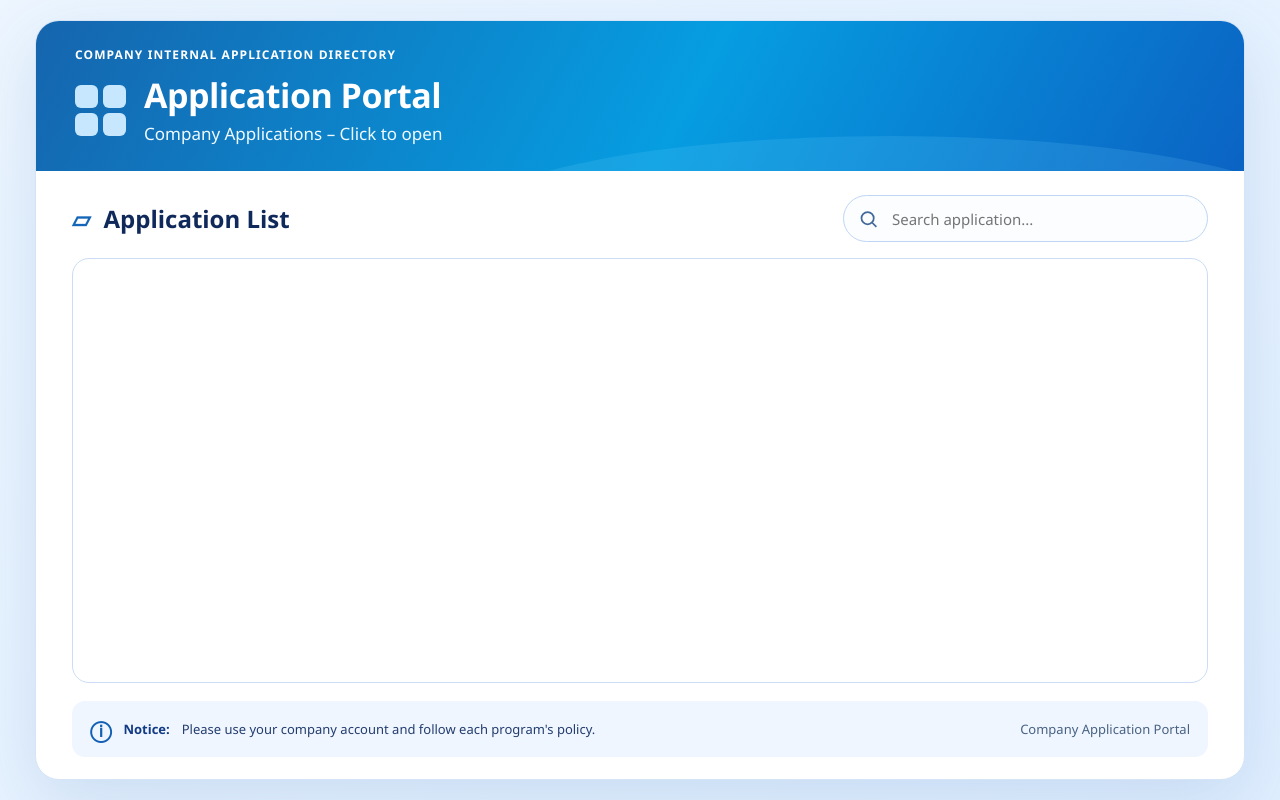
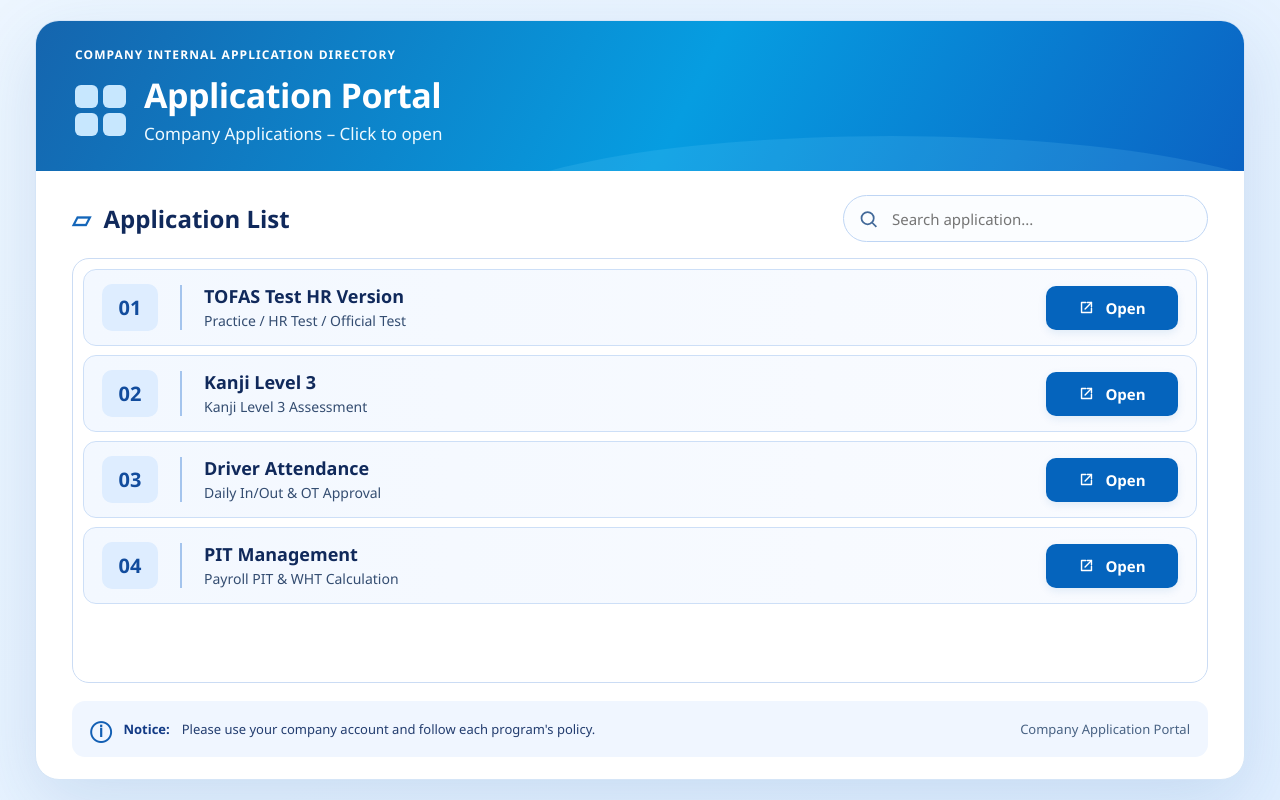
Before and after one commit to Zippy024/Company-App-Portal, a plain HTML site: page index.html in a window 1280 px wide. Drawn offline with Linux system fonts and the light colour scheme.

Commit message:
Update index.html

```diff
--- a/index.html
+++ b/index.html
@@ -31,7 +31,7 @@ h2{margin:0;font-size:24px;display:flex;align-items:center;gap:13px}
 .list{display:flex;flex-direction:column;gap:9px}.entry{border:1px solid #cddff7;border-radius:13px;background:linear-gradient(90deg,#f3f8ff,#f9fbff);padding:12px 18px;display:flex;align-items:center;gap:22px;min-height:77px}
 .num{background:#deedff;min-width:56px;height:47px;display:grid;place-items:center;border-radius:10px;font-weight:800;font-size:20px;color:#124c9d;font-variant-numeric:tabular-nums}
 .entry-copy{border-left:2px solid #a4c4ed;padding-left:22px;min-width:0;flex:1}.entry-title{font-size:18px;font-weight:750;line-height:1.3}.entry-description{font-size:14px;margin-top:3px;color:#344d71}
-.open{flex:none;background:#0564bd;border:0;border-radius:10px;color:#fff;font-size:15px;font-weight:700;min-height:44px;min-width:132px;cursor:pointer;display:inline-flex;justify-content:center;align-items:center;gap:10px;box-shadow:0 3px 9px #0064b31a}
+.open{text-decoration:none;flex:none;background:#0564bd;border:0;border-radius:10px;color:#fff;font-size:15px;font-weight:700;min-height:44px;min-width:132px;cursor:pointer;display:inline-flex;justify-content:center;align-items:center;gap:10px;box-shadow:0 3px 9px #0064b31a}
 .open:hover{background:#084f9a}.open:focus-visible{outline:3px solid #75b6ff;outline-offset:2px}.open svg{width:17px;height:17px}
 .empty{padding:35px 15px;text-align:center;color:#61718b}.notice{flex:none;display:flex;align-items:center;gap:12px;margin-top:18px;padding:14px 18px;background:#f0f6ff;border-radius:13px;color:#233d6f;font-size:13px}.notice strong{color:#123a85}.notice .info{font-size:21px;font-weight:bold;color:#125fb4}.updated{margin-left:auto;white-space:nowrap;color:#486283}
 .feedback{color:#a94327;font-size:13px;min-height:0;line-height:1.35}.feedback:not(:empty){margin-top:8px}
@@ -64,10 +64,10 @@ h2{margin:0;font-size:24px;display:flex;align-items:center;gap:13px}
   { name:'New Program', description:'Short description', url:'https://example.com' },
 ========================================================== */
 const APPS = [
-  { name:'TOFAS Test HR Version',       description:'Practice / HR Test / Official Test', url:'https://iida.appsmith.com/app/tofas/page1-6ab63d0d390253f7b72902f5?embed=true' },
-  { name:'Kanji Level 3',   description:'Check Answers & Details',            url:'https://forms.cloud.microsoft/r/uM1b3yxXek' },
-  { name:'Driver Attendance',        description:'Daily In/Out & OT Approval',         url:'' },
-  { name:'PIT Management',           description:'Payroll PIT & WHT Calculation',      url:'' }
+  { name:'TOFAS Test HR Version', description:'Practice / HR Test / Official Test', url:'https://iida.appsmith.com/app/tofas/page1-6ab63d0d390253f7b72902f5?embed=true' },
+  { name:'Kanji Level 3', description:'Kanji Level 3 Assessment', url:'https://forms.cloud.microsoft/r/uM1b3yxXek' },
+  { name:'Driver Attendance', description:'Daily In/Out & OT Approval', url:'' },
+  { name:'PIT Management', description:'Payroll PIT & WHT Calculation', url:'' }
 ];
 
 const list = document.getElementById('appList');
@@ -79,25 +79,15 @@ function validUrl(raw){
   try{const parsed = new URL(raw.trim());return parsed.protocol === 'https:' ? parsed.href : null;}catch{return null;}
 }
 function openApp(app){
-  const url=validUrl(app.url);
-  if(!url){feedback.textContent=`${app.name}: Link has not been added yet. Please contact the portal administrator.`;return;}
-  feedback.textContent='';
-
-function openApp(app){
   const url = validUrl(app.url);
-
   if (!url) {
-    feedback.textContent =
-      `${app.name}: Link has not been added yet. Please contact the portal administrator.`;
+    feedback.textContent = `${app.name}: Link has not been added yet. Please contact the portal administrator.`;
     return;
   }
-
   feedback.textContent = '';
-
-  // Open in a new browser tab.
+  // Called directly from the Open button click; leaves Portal tab unchanged.
   window.open(url, '_blank', 'noopener,noreferrer');
 }
-
 function render(){
   feedback.textContent='';
   const term=search.value.trim().toLowerCase();
@@ -112,9 +102,9 @@ function render(){
     const title=document.createElement('div');title.className='entry-title';title.textContent=app.name;
     const description=document.createElement('div');description.className='entry-description';description.textContent=app.description||'';
     details.append(title,description);
-    const button=document.createElement('button');button.className='open';button.type='button';button.setAttribute('aria-label',`Open ${app.name}`);
+    const button=document.createElement('a');button.className='open';button.href=validUrl(app.url)||'#';button.target='_blank';button.rel='noopener noreferrer';button.setAttribute('aria-label',`Open ${app.name} in a new tab`);
     button.innerHTML='<svg viewBox="0 0 24 24" fill="none" stroke="currentColor" stroke-width="2" stroke-linecap="round" stroke-linejoin="round" aria-hidden="true"><path d="M13 5h6v6"/><path d="M19 5 10 14"/><path d="M19 13v6H5V5h6"/></svg><span>Open</span>';
-    button.addEventListener('click',()=>openApp(app));
+    button.addEventListener('click',(event)=>{if(!validUrl(app.url)){event.preventDefault();openApp(app);}else{feedback.textContent='';}});
     row.append(number,details,button);list.append(row);
   });
   if(count===0){const none=document.createElement('div');none.className='empty';none.textContent='No matching applications found.';list.append(none);}
```
